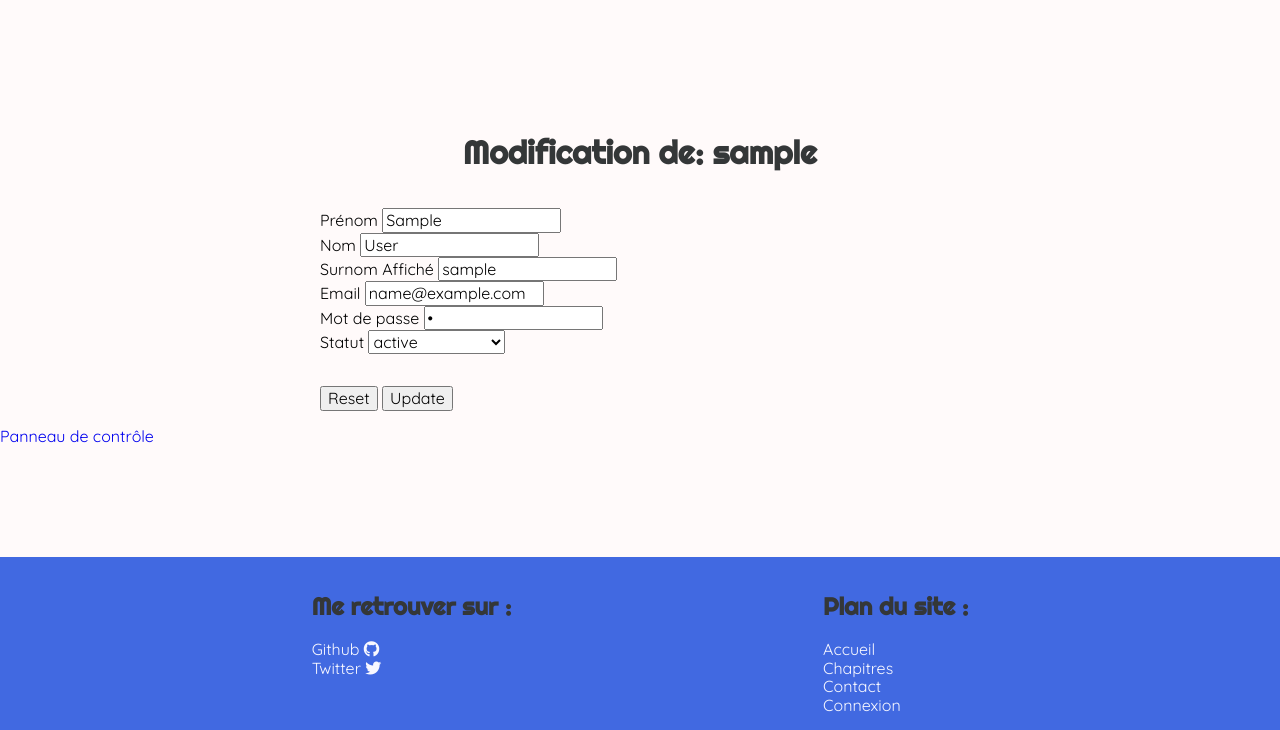
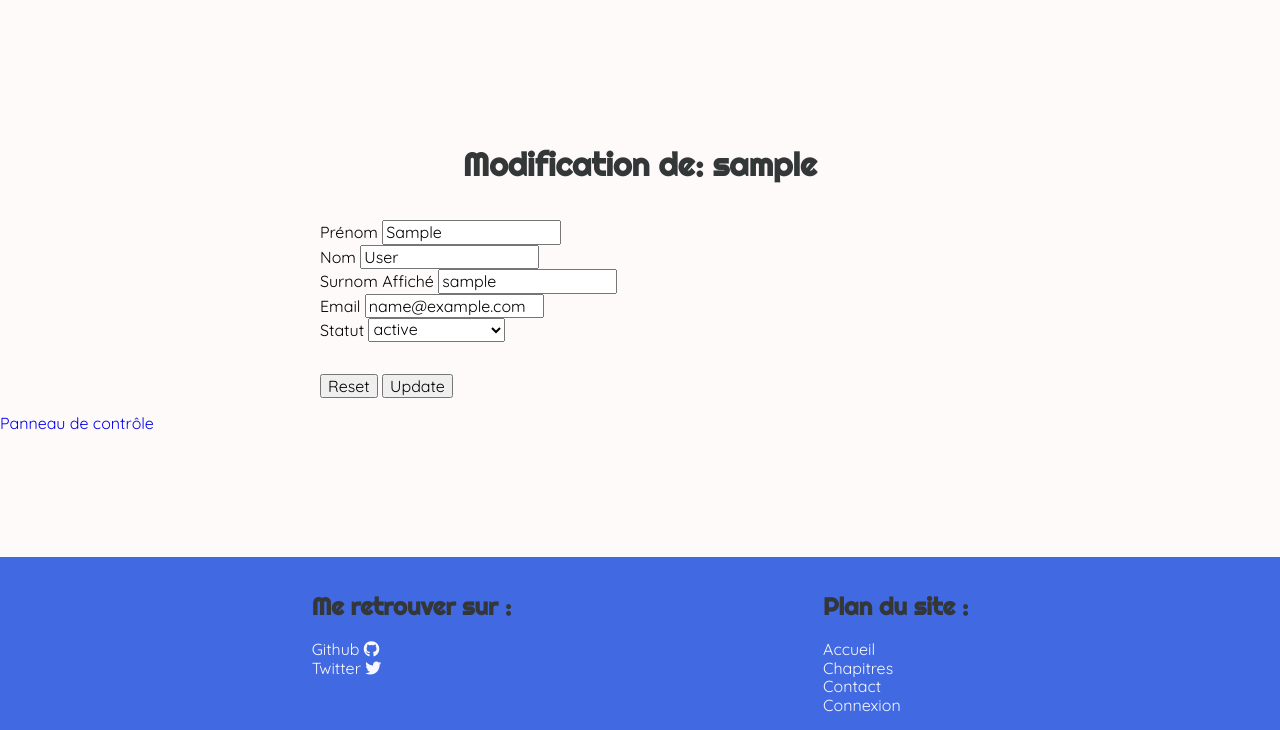
Before and after one commit to Matthias-Geslin/Project_4_Blog, a PHP site: template src/View/backend/adminModify.twig in a window 1280 px wide. Shown: the part 70-800 px from the top of the page. Run offline with PHP 8.4, Linux system fonts and the light colour scheme; the template is opened without the code that fills it: most values are stand-ins (such as "Sample title", 1, 10 or a date in 2020); some libraries are stand-ins or nearby versions.

Commit message:
Removed pass update possibility from Admin

```diff
--- a/src/Controller/AdminController.php
+++ b/src/Controller/AdminController.php
@@ -47,7 +47,6 @@ class AdminController extends MainController
       $this->post_content['last_name']   = $this->post['last_name'];
       $this->post_content['nickname']    = $this->post['nickname'];
       $this->post_content['email']       = $this->post['email'];
-      $this->post_content['pass']        = $this->post['pass'];
       $this->post_content['status']      = $this->post['status'];
     }
 
@@ -96,7 +95,6 @@ class AdminController extends MainController
     {
       if (!empty($this->post)) {
         $this->postData();
-        $this->post_content['pass'] = password_hash($this->post_content['pass'], PASSWORD_DEFAULT);
 
         ModelFactory::getModel('admin')->updateData($this->get['id'], $this->post_content);
 
--- a/src/View/backend/adminModify.twig
+++ b/src/View/backend/adminModify.twig
@@ -25,10 +25,6 @@
          <input id="email" type="email" name="email" value="{{ admin.email }}" required>
        </li>
        <li>
-         <label for="pass">Mot de passe</label>
-         <input id="pass" type="password" name="pass" value="{{ admin.pass }}">
-       </li>
-       <li>
          <label for="status">Statut</label>
          <select id="status" name="status" required>
           <option value="{{ admin.status }}" {{ selected }}>{{ admin.status }}</option>
```
